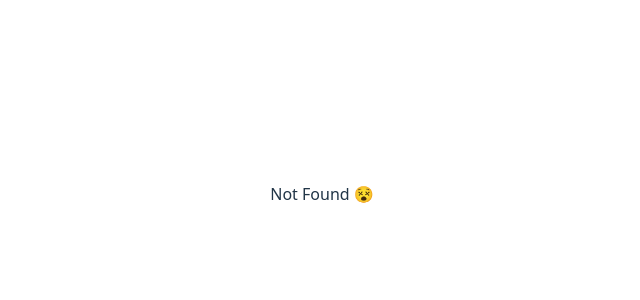
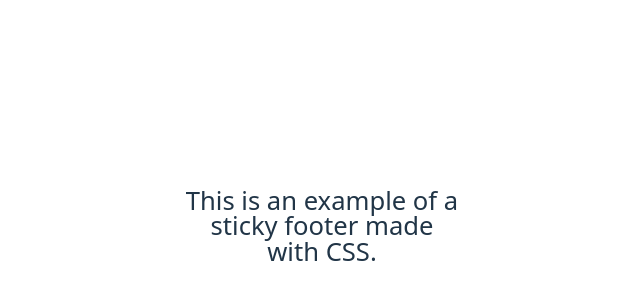
Before and after one commit to MemoCqt/olivier-larose-web-animations, a React (Vite) app: page /sticky-footer in a window 1280 px wide. Before the commit this address had no page. Shown: the part 206-506 px from the top of the page, without its empty margins (318-958 px from the left). Built offline with nearby package versions, Linux system fonts and the light colour scheme.

Commit message:
feat(animations): add sticky footer

```diff
--- /dev/null
+++ b/src/pages/StickyFooter/Content.jsx
@@ -0,0 +1,48 @@
+const Section1 = () => {
+    return (
+        <div>
+            <Nav />
+        </div>
+    )
+};
+
+const Section2 = () => {
+    return (
+        <div className="flex justify-between items-end">
+            <h1 className="text-[14vw] leading-[0.8] mt-10">Sticky Footer</h1>
+            <p>©copyright</p>
+        </div>
+    )
+};
+
+const Nav = () => {
+    return (
+        <div className="flex shrink-0 gap-20">
+            <div className="flex flex-col gap-2">
+                <h3 className="mb-2 uppercase text-[#ffffff80]">About</h3>
+                <p>Home</p>
+                <p>Projects</p>
+                <p>Our Mission</p>
+                <p>Contact Us</p>
+            </div>
+            <div className="flex flex-col gap-2">
+                <h3 className="mb-2 uppercase text-[#ffffff80]">Education</h3>
+                <p>News</p>
+                <p>Learn</p>
+                <p>Certification</p>
+                <p>Publications</p>
+            </div>
+        </div>
+    )
+};
+
+const Content = () => {
+  return (
+    <div className="bg-[#4E4E5A] py-8 px-12 h-full w-full flex flex-col justify-between">
+        <Section1 />
+        <Section2 />
+    </div>
+  )
+};
+
+export default Content;
--- /dev/null
+++ b/src/pages/StickyFooter/Footer.jsx
@@ -0,0 +1,18 @@
+import Content from "./Content";
+
+const Footer = () => {
+  return (
+    <div
+      className="relative h-200"
+      style={{ clipPath: "polygon(0% 0, 100% 0%, 100% 100%, 0 100%)" }}
+    >
+        <div className="relative h-[calc(100vh+800px)] -top-[100vh]">
+            <div className="h-200 sticky top-[calc(100vh-800px)]">
+                <Content />
+            </div>
+        </div>
+    </div>
+  )
+};
+
+export default Footer;
--- /dev/null
+++ b/src/pages/StickyFooter/Intro.jsx
@@ -0,0 +1,9 @@
+const Intro = () => {
+  return (
+    <div className="h-screen flex text-[2vw] items-center justify-center">
+        <h2 className="max-w-[45%] text-center leading-none">This is an example of a sticky footer made with CSS.</h2>
+    </div>
+  )
+};
+
+export default Intro;
--- /dev/null
+++ b/src/pages/StickyFooter/StickyFooter.jsx
@@ -0,0 +1,27 @@
+import { useEffect } from "react";
+import Lenis from "lenis";
+import Intro from "./Intro";
+import Footer from "./Footer";
+
+const StickyFooter = () => {
+
+  useEffect( () => {
+    const lenis = new Lenis()
+
+    function raf(time) {
+      lenis.raf(time)
+      requestAnimationFrame(raf)
+    }
+
+    requestAnimationFrame(raf)
+  }, [])
+
+  return (
+    <main>
+      <Intro />
+      <Footer />
+    </main>
+  );
+};
+
+export default StickyFooter;
--- a/src/routes/AppRoutes.jsx
+++ b/src/routes/AppRoutes.jsx
@@ -5,6 +5,7 @@
 import PerspectiveSectionTransition from "../pages/PerspectiveSectionTransition/PerspectiveSectionTransition.jsx";
 import TextAlongPath from "../pages/TextAlongPath/TextAlongPath.jsx";
 import BackgroundImageParallax from "../pages/BackgroundImageParallax/BackgroundImageParallax.jsx";
+import StickyFooter from "../pages/StickyFooter/StickyFooter.jsx";
 import NotFound from "../pages/NotFound.jsx";
 
 const routingTable = createBrowserRouter([
@@ -17,7 +18,8 @@
         { path: "/text-parallax", element: <TextParallax /> },
         { path: "/perspective-section-transition", element: <PerspectiveSectionTransition /> },
         { path: "/text-along-path", element: <TextAlongPath /> },
-        { path: "/background-image-parallax", element: <BackgroundImageParallax /> }
+        { path: "/background-image-parallax", element: <BackgroundImageParallax /> },
+        { path: "/sticky-footer", element: <StickyFooter /> }
     ]
   }
 ]);
```
